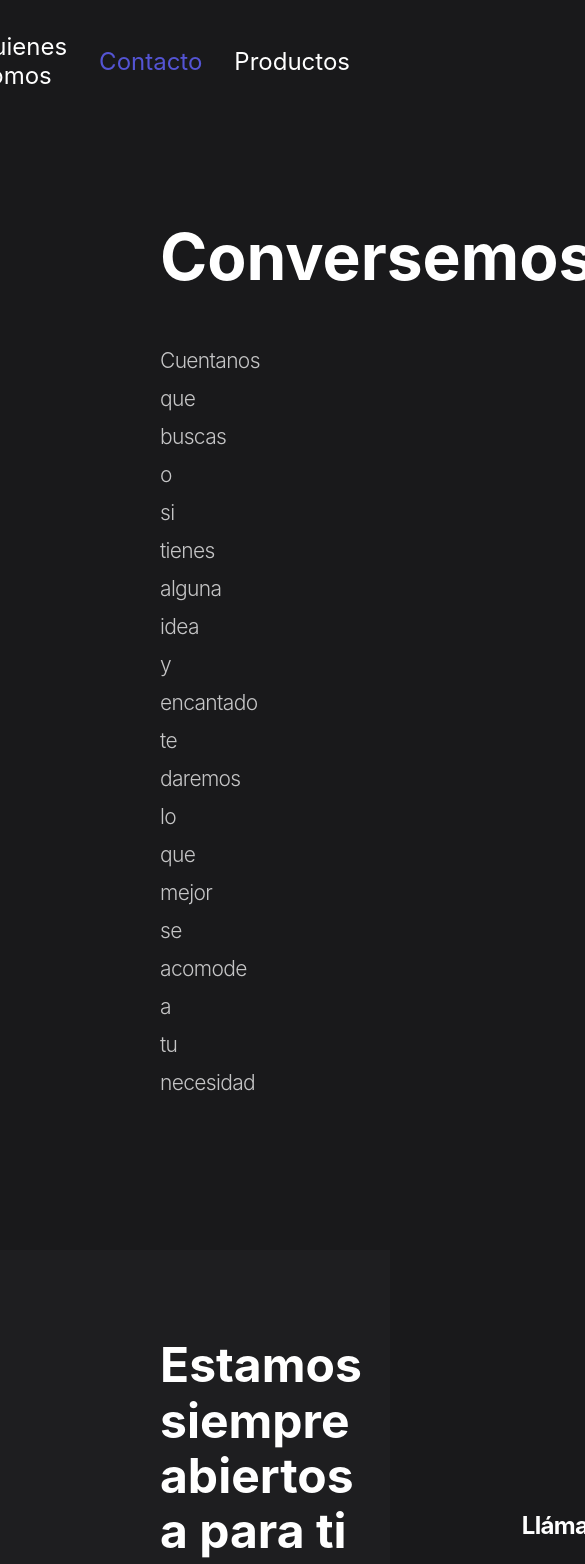
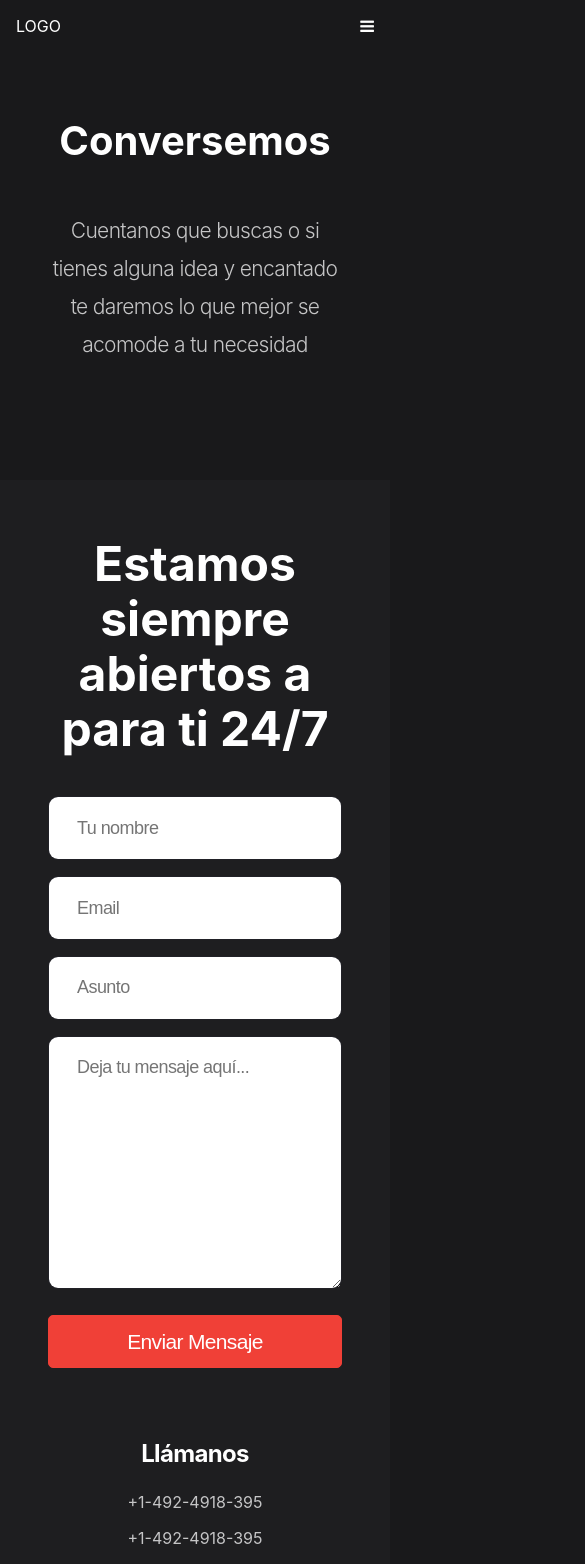
Before and after one commit to johansneirap/publibolsos-mm, a Next.js app: page /contacto in a window 390 px wide. Shown: the top 1564 px of the page, 585 px wide, since content can reach past the window. Built offline with nearby package versions, Linux system fonts and the light colour scheme.

Commit message:
responsive design for index and contact

```diff
--- a/components/Navbar.jsx
+++ b/components/Navbar.jsx
@@ -22,10 +22,19 @@ const menuItems = [
 
 export const Navbar = () => {
   return (
-    <nav className={styles["nav-menu"]}>
-      {menuItems.map(({ text, href }) => (
-        <ActiveLink key={text} href={href} text={text} />
-      ))}
+    <nav className={styles["navbar"]}>
+      <a href="#" className={ styles.logo }>LOGO</a>
+      <input type="checkbox" id="toggler" className={ styles.toggler } />
+      <label htmlFor="toggler"><i className="fa fa-bars"></i></label>
+      <div className="menu">
+        <ul className={ styles.list }>
+          {menuItems.map(({ text, href }) => (
+            <li>
+              <ActiveLink key={text} href={href} text={text} />
+            </li>
+          ))}
+        </ul>
+      </div>
     </nav>
   );
 };
--- a/components/Navbar.module.css
+++ b/components/Navbar.module.css
@@ -1,15 +1,48 @@
-.nav-menu{
+.navbar{
     display: flex;
-    justify-content: flex-end;
+    flex-wrap: wrap;
+    justify-content: space-between;
     align-items: center;
-    padding: 2rem 0.5rem;
+    padding: 1rem;
     /* background: #fff; */
     /* border-bottom: 1px solid #e5e5e5; */
 }
 
-.nav-menu a {
+.navbar a {
     color: #fff;
     text-decoration: none;
-    margin-right: 2rem;
-    font-size: 1.5rem;
+    /* margin-right: 2rem;
+    font-size: 1.5rem; */
 }
+.logo {
+    margin-right: 50px;
+}
+.list{
+    list-style: none;
+    display: flex;
+    gap: 25px;
+}
+.navbar label {
+    display: none;
+}
+
+@media screen and (max-width: 600px) {
+    .menu {
+        display: flex;
+        flex-direction: column;
+        width: 100%;
+        max-height: 100%;
+        overflow: hidden;
+    }
+    .list{
+        flex-direction: column;
+        align-items: center;
+        padding: 20px;
+    }
+    .navbar label {
+        display: inline-flex;
+        align-items: center;
+        cursor: pointer;
+    }
+
+}
--- a/components/layouts/MainLayout.jsx
+++ b/components/layouts/MainLayout.jsx
@@ -12,6 +12,7 @@ export const MainLayout = ({ children }) => {
           content="Mochilas y bolsos a medida por cantidades"
         />
         <link rel="icon" href="/favicon.ico" />
+        <link rel="stylesheet" href="https://cdnjs.cloudflare.com/ajax/libs/font-awesome/4.7.0/css/font-awesome.min.css"></link>
       </Head>
 
       <Navbar />
--- a/pages/productos.jsx
+++ b/pages/productos.jsx
@@ -54,10 +54,7 @@ export default function Products() {
   }
   return (
     <MainLayout>
-        <div style={{
-          textAlign: "center",
-          alignSelf: "center",
-        }}>
+        <div className='productos-container'>
         <h2 className='title'>Productos Publimochilas</h2>
         <span className='legend'>Easy to use, responsive and customizable carousel component for React Projects.</span>
         <div style={{
--- a/styles/globals.css
+++ b/styles/globals.css
@@ -1,7 +1,7 @@
 html,
 body {
-  background-color: #19191B;
-  color: #FFFFFF;
+  background-color: #19191b;
+  color: #ffffff;
   padding: 0;
   margin: 0;
   font-family: -apple-system, BlinkMacSystemFont, Segoe UI, Roboto, Oxygen,
@@ -34,7 +34,7 @@ a {
 }
 
 .title a {
-  color: #5454D4;
+  color: #5454d4;
   text-decoration: none;
 }
 
@@ -63,7 +63,7 @@ a {
 
 .code {
   background: #fafafa;
-  color: #19191B;
+  color: #19191b;
   border-radius: 5px;
   padding: 0.75rem;
   font-size: 1.1rem;
@@ -94,8 +94,8 @@ a {
 .card:hover,
 .card:focus,
 .card:active {
-  color: #5454D4;
-  border-color:#5454D4;
+  color: #5454d4;
+  border-color: #5454d4;
 }
 
 .card h2 {
@@ -137,7 +137,7 @@ a {
   outline: none !important;
 }
 
-.main-button::before{
+.main-button::before {
   content: "";
   position: absolute;
   z-index: -1;
@@ -150,23 +150,24 @@ a {
   transition-timing-function: ease-out;
 }
 
-.main-button:hover{
+.main-button:hover {
   cursor: pointer;
 }
 
-.info-card .legend, .legend-text {
+.info-card .legend,
+.legend-text {
   margin-bottom: 0px;
   font-size: 21px;
   font-weight: 300;
   letter-spacing: -0.66px;
   line-height: 38px;
-  color: #C5C5C6;
+  color: #c5c5c6;
 }
 
 .index-aside {
   display: flex;
   flex-direction: column;
-  width:60%;
+  width: 60%;
   height: 100%;
   gap: 3rem;
   margin-top: 10px;
@@ -185,7 +186,7 @@ a {
 .contact-aside {
   display: flex;
   flex-direction: column;
-  width:60%;
+  width: 60%;
   /* height: 100%; */
   gap: 3rem;
   margin-top: 50px;
@@ -194,15 +195,14 @@ a {
 
 .form-container {
   margin: 100px 0;
-  background-color: #1E1E20;
+  background-color: #1e1e20;
   display: grid;
-  grid-template-columns:  1fr 1fr;
+  grid-template-columns: 1fr 1fr;
   grid-column-gap: 5rem;
   /* gap: 3rem; */
   padding: 3rem 10rem;
   height: 100%;
   width: 100%;
-
 }
 
 .input-primary {
@@ -223,11 +223,11 @@ a {
 textarea {
   resize: vertical;
   font-weight: 300;
-  font-family: Arial, -apple-system, BlinkMacSystemFont, Segoe UI, Roboto, Oxygen,
-    Ubuntu, Cantarell, Fira Sans, Droid Sans, Helvetica Neue, sans-serif;
+  font-family: Arial, -apple-system, BlinkMacSystemFont, Segoe UI, Roboto,
+    Oxygen, Ubuntu, Cantarell, Fira Sans, Droid Sans, Helvetica Neue, sans-serif;
 }
 
-.w-100{
+.w-100 {
   width: 100%;
   max-width: none;
 }
@@ -237,7 +237,7 @@ textarea {
   font-size: 3rem;
 }
 
-.contact-info-container{
+.contact-info-container {
   display: flex;
   flex-direction: column;
   align-items: flex-start;
@@ -248,7 +248,7 @@ textarea {
 }
 
 .contact-info-container p {
-  color: #C5C5C6;
+  color: #c5c5c6;
 }
 .contact-info-container h3 {
   font-weight: 700;
@@ -257,8 +257,24 @@ textarea {
   /* color: rgb(25, 25, 27); */
   font-size: 24px;
 }
+#toggler,
+.navbar label {
+  display: none;
+}
+
+/* Productos page */
+.productos-container {
+  display:flex;
+  flex-direction: column;
+  align-items: center;
+  width: 100%;
+  padding:0px 3rem;
+}
 
 
+
+
+/* Carousel Component */
 .carousel-image {
   vertical-align: middle;
   width: 100%;
@@ -274,7 +290,8 @@ textarea {
   height: 100%;
 }
 
-.prev, .next {
+.prev,
+.next {
   cursor: pointer;
   position: absolute;
   top: 50%;
@@ -297,8 +314,9 @@ textarea {
   left: 0;
   border-radius: 3px 0 0 3px;
 }
-.prev:hover, .next:hover {
-  background-color: rgba(0,0,0,0.8);
+.prev:hover,
+.next:hover {
+  background-color: rgba(0, 0, 0, 0.8);
 }
 
 /* Caption text */
@@ -311,7 +329,7 @@ textarea {
   bottom: 30px;
   width: 100%;
   text-align: center;
-  text-shadow: 0px 0px 10px rgba(0,0,0,0.8);
+  text-shadow: 0px 0px 10px rgba(0, 0, 0, 0.8);
 }
 .carousel-caption-center {
   color: #f2f2f2;
@@ -323,7 +341,7 @@ textarea {
   top: 45%;
   width: 100%;
   text-align: center;
-  text-shadow: 0px 0px 10px rgba(0,0,0,0.8);
+  text-shadow: 0px 0px 10px rgba(0, 0, 0, 0.8);
 }
 
 .carousel-caption-top {
@@ -335,7 +353,7 @@ textarea {
   top: 8px;
   width: 100%;
   text-align: center;
-  text-shadow: 0px 0px 10px rgba(0,0,0,0.8);
+  text-shadow: 0px 0px 10px rgba(0, 0, 0, 0.8);
 }
 .dots {
   margin-top: 10px;
@@ -363,7 +381,8 @@ textarea {
   transition: background-color 0.6s ease;
 }
 
-.active, .dot:hover {
+.active,
+.dot:hover {
   background-color: #717171;
 }
 
@@ -419,23 +438,37 @@ textarea {
   border: #476ff1 solid 3px;
 }
 @keyframes pause {
-  0% {opacity: .2; }
-  90% {opacity: 1; }
-
+  0% {
+    opacity: 0.2;
+  }
+  90% {
+    opacity: 1;
+  }
 }
 @-webkit-keyframes pause {
-  0% {opacity: .2; }
-  90% {opacity: 1;}
-
+  0% {
+    opacity: 0.2;
+  }
+  90% {
+    opacity: 1;
+  }
 }
 @-webkit-keyframes fade {
-  from {opacity: .4}
-  to {opacity: 1}
+  from {
+    opacity: 0.4;
+  }
+  to {
+    opacity: 1;
+  }
 }
 
 @keyframes fade {
-  from {opacity: .4}
-  to {opacity: 1}
+  from {
+    opacity: 0.4;
+  }
+  to {
+    opacity: 1;
+  }
 }
 
 @media only screen and (max-width: 500px) {
@@ -444,28 +477,105 @@ textarea {
   .carousel-caption-bottom,
   .carousel-caption-center,
   .carousel-caption-top,
-  .slide-number
-  {
+  .slide-number {
     font-size: 20px !important;
   }
   .dot {
     height: 4px;
     width: 4px;
   }
-  .carousel-container{
+  .carousel-container {
     max-height: 250px !important;
   }
   .thumbnail {
     max-width: 70px;
   }
-  .carousel-caption-bottom{
+  .carousel-caption-bottom {
     bottom: 25px;
   }
 }
 
-@media (max-width: 600px) {
+@media screen and (max-width: 600px) {
   .grid {
     width: 100%;
     flex-direction: column;
   }
+  .index-aside {
+    width: 100%;
+    text-align: center;
   }
+  .title {
+    text-align: center;
+    font-size: 40px;
+  }
+  .main-button {
+    width: 100%;
+    margin-top: 10px;
+    align-self: center;
+    margin-bottom: 2rem;
+  }
+  .infocard-container {
+    display: flex;
+    flex-direction: column;
+    background-color: #1e1e20;
+    gap: 50px;
+    text-align: center;
+  }
+  .contact-aside {
+    width: 100%;
+    text-align: center;
+    padding: 1rem 3rem;
+  }
+  .form-container {
+    width: 100%;
+    text-align: center;
+    padding: 1rem 3rem;
+    display: flex;
+    flex-direction: column;
+    align-items: center;
+  }
+  .contact-info-container {
+    width: 100%;
+    text-align: center;
+    padding: 1rem 3rem;
+    display: flex;
+    flex-direction: column;
+    align-items: center;
+  }
+  .productos-container {
+    display: flex;
+    justify-content: center;
+    align-items: center;
+    flex-direction: column;
+    max-width: 100vw;
+    gap: 10px;
+    text-align: center;
+  }
+  .box{
+    max-width: 500px;
+  }
+  .menu {
+    display: flex;
+    flex-direction: column;
+    width: 100%;
+    max-height: 0;
+    overflow: hidden;
+  }
+  .list {
+    flex-direction: column;
+    align-items: center;
+    padding: 20px;
+  }
+  .navbar label {
+    display: inline-flex;
+    align-items: center;
+    cursor: pointer;
+  }
+  #toggler:checked ~ .menu {
+    max-height: 100%;
+  }
+
+  /* #toggler:checked ~ .menu{
+    max-height: 100%;
+  } */
+}
```
Also changed, not shown: pages/acerca.jsx (+10 -7 lines). Lines whose indentation alone changed are shown as unchanged.
